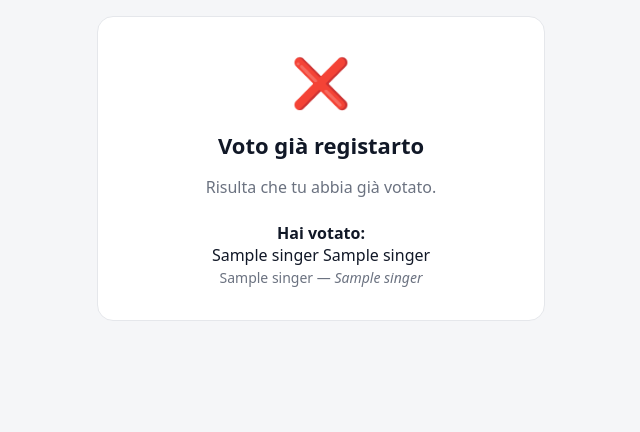
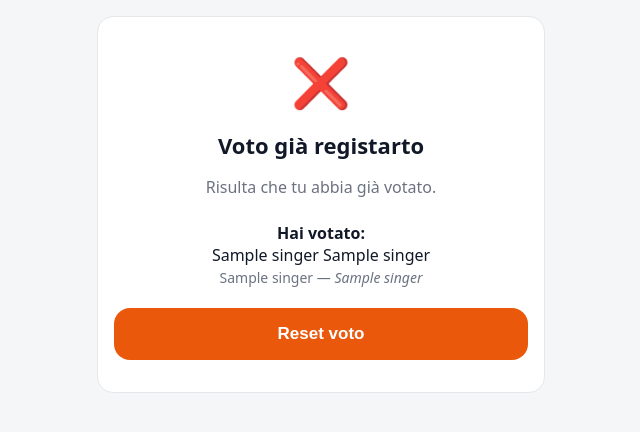
Before and after one commit to pikke17/play-the-future, a Flask app: template templates/vote_ko.html in a window 1280 px wide. Shown: the top 432 px of the page, without its empty margins (319-959 px from the left). Run offline with Flask 3, Linux system fonts and the light colour scheme; the template is opened without the code that fills it: most values are stand-ins (such as "Sample title", 1, 10 or a date in 2020).

Commit message:
Aggiunta possibilità di rivotare

```diff
--- a/app.py
+++ b/app.py
@@ -15,6 +15,8 @@ def home():
 
 @app.route("/vote/<ticket_id>")
 def vote(ticket_id):
+
+    action = request.form.get("action")
 
     if not is_televoting_active():
         return render_template("televoting_closed.html")
@@ -40,7 +42,8 @@ def vote(ticket_id):
         conn.close()
         return render_template(
             "vote_ko.html",
-            singer=get_vote(ticket_id))
+            singer=get_vote(ticket_id),
+            ticket_id=ticket_id)
 
     # load singers
     cur.execute("SELECT id, firstName, lastName, songTitle, songAuthor FROM singers")
@@ -60,8 +63,24 @@ def vote(ticket_id):
 
 @app.route("/submit", methods=["POST"])
 def submit():
+
+    action = request.form.get("action")
     ticket_id = request.form.get("ticket_id")
     singer_id = request.form.get("singer_id")
+
+
+    if action == "reset_vote":
+        conn = get_connection()
+        cur = conn.cursor()
+
+        cur.execute("DELETE FROM votes WHERE ticket_id = ?", (ticket_id,))
+        cur.execute("UPDATE tickets SET has_voted = 0 WHERE ticket_id = ?", (ticket_id,))
+
+        conn.commit()
+        conn.close()
+
+        return redirect(url_for("vote", ticket_id=ticket_id))
+
 
     if not ticket_id or not singer_id:
         return "Dati mancanti", 400
@@ -84,7 +103,9 @@ def submit():
         conn.close()
         return render_template(
             "vote_ko.html",
-            singer=get_vote(ticket_id))
+            singer=get_vote(ticket_id),
+            ticket_id=ticket_id
+            )
 
     # save vote
     cur.execute(
@@ -101,6 +122,7 @@ def submit():
     conn.commit()
     conn.close()
 
+    print("RESET -> ticket_id:", ticket_id)
     return render_template(
         "vote_ok.html",
         singer=get_vote(ticket_id)
@@ -355,5 +377,20 @@ def get_vote(ticket_id):
 
     return singer
 
+def reset_vote(ticket_id):
+    conn = get_connection()
+    cur = conn.cursor()
+
+    cur.execute("DELETE FROM votes WHERE ticket_id = ?", (ticket_id,))
+
+    cur.execute("""
+        UPDATE tickets
+        SET has_voted = 0
+        WHERE ticket_id = ?
+    """, (ticket_id,))
+
+    conn.commit()
+    conn.close()
+
 if __name__ == "__main__":
     app.run(debug=True)
--- a/templates/vote_ko.html
+++ b/templates/vote_ko.html
@@ -32,6 +32,17 @@
       </div>
     {% endif %}
 
+    <form method="post" action="/submit">
+        <input type="hidden" name="ticket_id" value="{{ ticket_id }}">
+        <input type="hidden" name="action" value="reset_vote">
+
+        <button class="button"
+                style="background:#ea580c;"
+                onclick="return confirm('Vuoi davvero annullare il voto?')">
+            Reset voto
+        </button>
+    </form>
+
   </div>
 </div>
 
```
